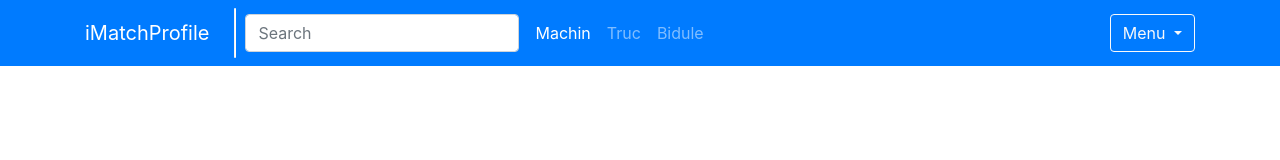
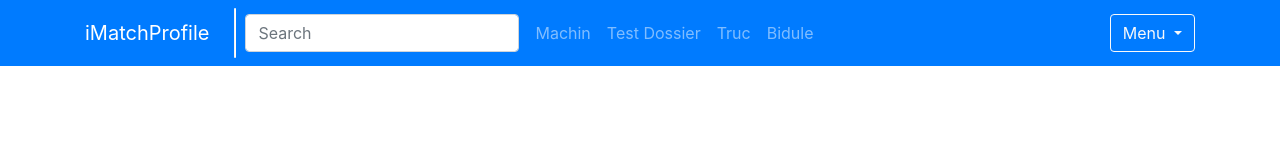
Before and after one commit to bellec1u/master2-ProjetDeSynthese-iMatchProfile-frontend, an Angular app: page /home in a window 1280 px wide. Shown: the top 160 px of the page. Built offline with nearby package versions, Linux system fonts and the light colour scheme.

Commit message:
add button for test post

```diff
--- a/src/app/header/header.component.html
+++ b/src/app/header/header.component.html
@@ -20,7 +20,8 @@
 
       <!-- Items -->
       <div class="navbar-nav mr-auto">
-        <a class="nav-item nav-link active" href="#">Machin<span class="sr-only">(current)</span></a>
+        <a class="nav-item nav-link" href="#">Machin<span class="sr-only">(current)</span></a>
+        <a class="nav-item nav-link" [routerLink]="['/post/8']">Test Dossier</a>
         <a class="nav-item nav-link" href="#">Truc</a>
         <a class="nav-item nav-link" href="#">Bidule</a>
       </div>
```
